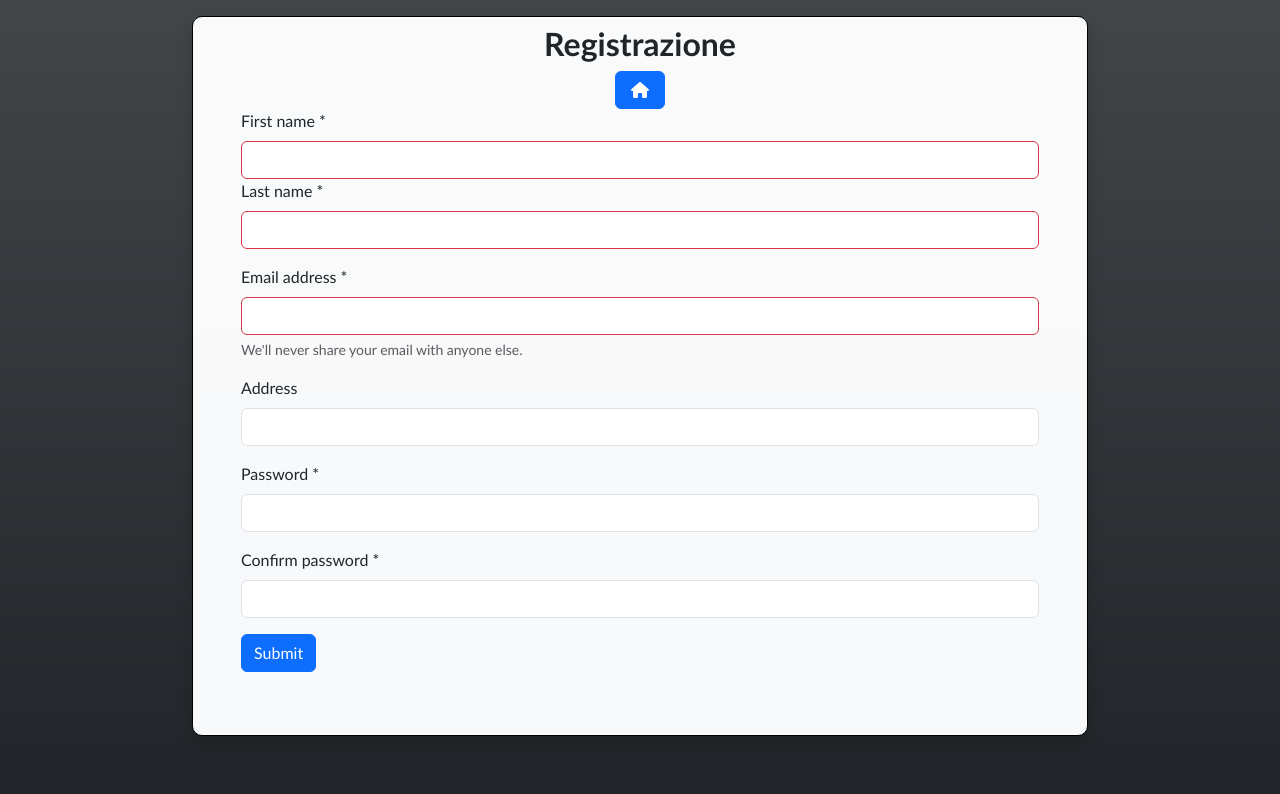
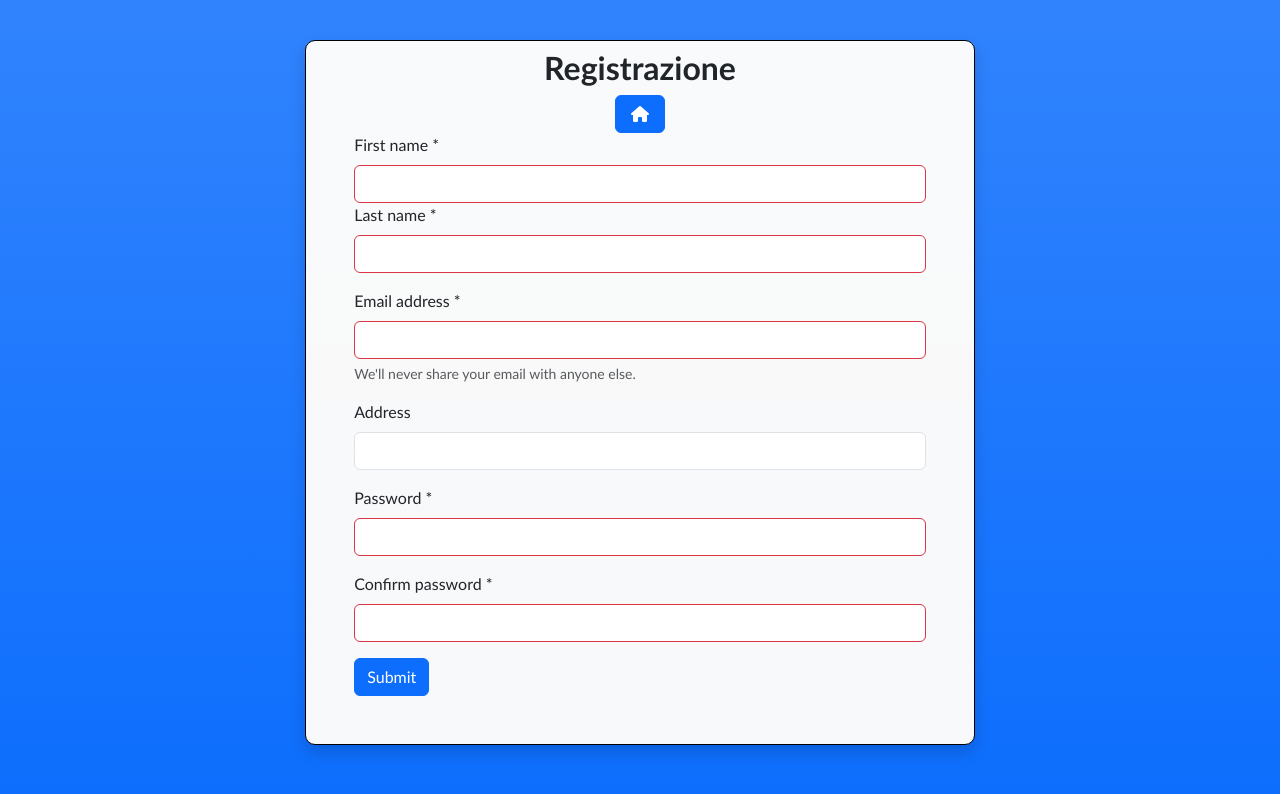
Before and after one commit to LuisJann/MyTestFrontEnd, a Vue app: page /registration in a window 1280 px wide. Shown: the top 794 px of the page. Built offline with nearby package versions, Linux system fonts and the light colour scheme.

Commit message:
Add bg to navbar

```diff
--- a/src/components/AppNav.vue
+++ b/src/components/AppNav.vue
@@ -8,7 +8,7 @@ export default {
 </script>
 
 <template>
-<nav class="navbar navbar-expand-lg fixed-top">
+<nav class="navbar navbar-expand-lg fixed-top bg-black bg-opacity-25 rounded-5 rounded-top-0 ">
   <div class="container-fluid">
     <a class="navbar-brand text-white" href="/">Demo</a>
     <button class="navbar-toggler text-white bg-white" type="button" data-bs-toggle="collapse" data-bs-target="#navbarSupportedContent" aria-controls="navbarSupportedContent" aria-expanded="false" aria-label="Toggle navigation">
--- a/src/components/pages/AppRegistration.vue
+++ b/src/components/pages/AppRegistration.vue
@@ -95,9 +95,9 @@ export default {
 </script>
 
 <template>
-    <div class="wrapper bg-dark bg-gradient">
+    <div class="wrapper bg-primary bg-gradient">
         <div class="container">
-          <div class="form-container shadow bg-light bg-gradient position-relative">
+          <div class="form-container shadow bg-light bg-gradient position-relative mt-4">
             <div class="d-flex flex-column ">
               <h2 class="text-center fw-bold mt-2">Registrazione</h2>
               <a href="/" class="btn btn-primary home"> <i class="fa-solid fa-house"></i></a>
@@ -128,13 +128,14 @@ export default {
               </div>
               <div class="mb-3">
                 <label for="password" class="form-label">Password *</label>
-                <input type="password" class="form-control" id="password" v-model="password" required>
+                <input :class="this.password === '' || this.password === ' ' ? 'border border-danger' : 'border border-success'" type="password" class="form-control" id="password" v-model="password" required>
                 <div class="alert alert-danger" role="alert"  v-if="!passwordValid">
                   <ul>
                     <h5>Inserisci una password valida:</h5>
                     <li>Minimo 10 caratteri <span v-if="this.password.length < 10"> <i class="fa-solid fa-xmark"></i> </span>
                     <span v-else><i class="fa-solid fa-check"></i></span>
                     </li>
+                    <li>Avere almeno un carattere numerico <span v-if="this.password.match(/\d/)"><i class="fa-solid fa-check"></i></span> <span v-else><i class="fa-solid fa-xmark"></i></span></li>
                     <li>Non deve avere spazi <span v-if="this.password.includes(' ')"> <i class="fa-solid fa-xmark"></i></span>
                     <span v-else><i class="fa-solid fa-check"></i></span></li>
                     <li>Non deve contere il tuo nome <span v-if="this.password.toLowerCase().includes(this.firstName.toLowerCase())"> <i class="fa-solid fa-xmark"></i></span>
@@ -146,10 +147,8 @@ export default {
               </div>
               <div class="mb-3">
                     <label for="password-confirm" class="form-label">Confirm password *</label>
-                    <input type="password" class="form-control" id="password-confirm" v-model="passwordConfirm" required>
-                    <div class="alert alert-danger" role="alert" v-if="!passwordConfirmValid">
-                      Le password devo essere uguali
-                    </div>
+                    <label for="password-confirm" class="form-label text-danger ms-2" v-if="!passwordConfirmValid"> Le password devono essere uguali</label>
+                    <input :class="this.passwordConfirm === '' || this.passwordConfirm === ' ' ? 'border border-danger' : 'border border-success'" type="password" class="form-control" id="password-confirm" v-model="passwordConfirm" required>
                     </div>
               <button type="submit" class="btn btn-primary">Submit</button>
             </form>
@@ -171,8 +170,8 @@ export default {
 
     .form-container{
       background-color: white;
-      width: 70vw;
-      height: 90vh;
+      max-width: 60%;
+      height: 70%;
       margin: 0 auto;
       border: 1px solid black;
       border-radius: 10px;
```
